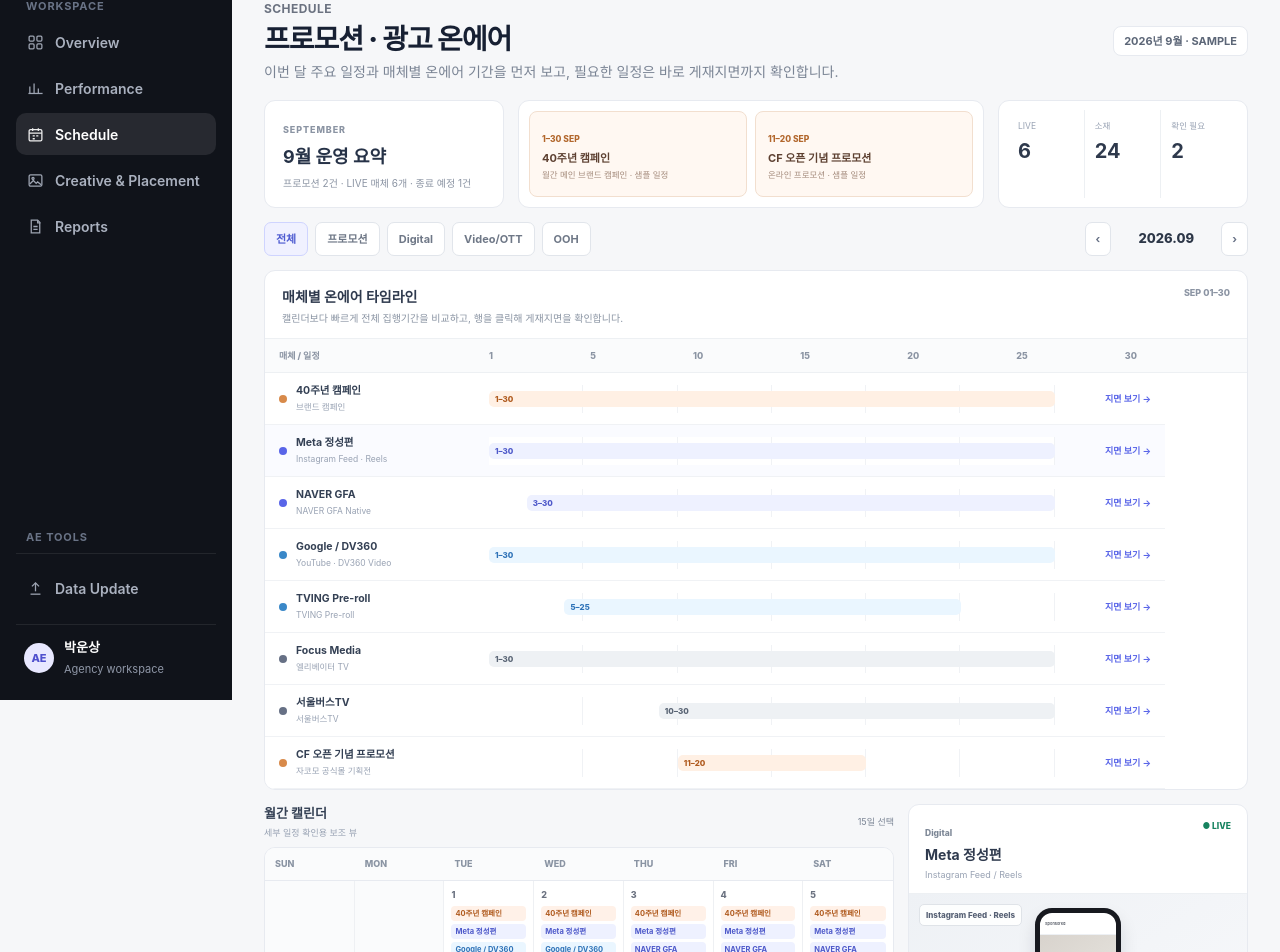
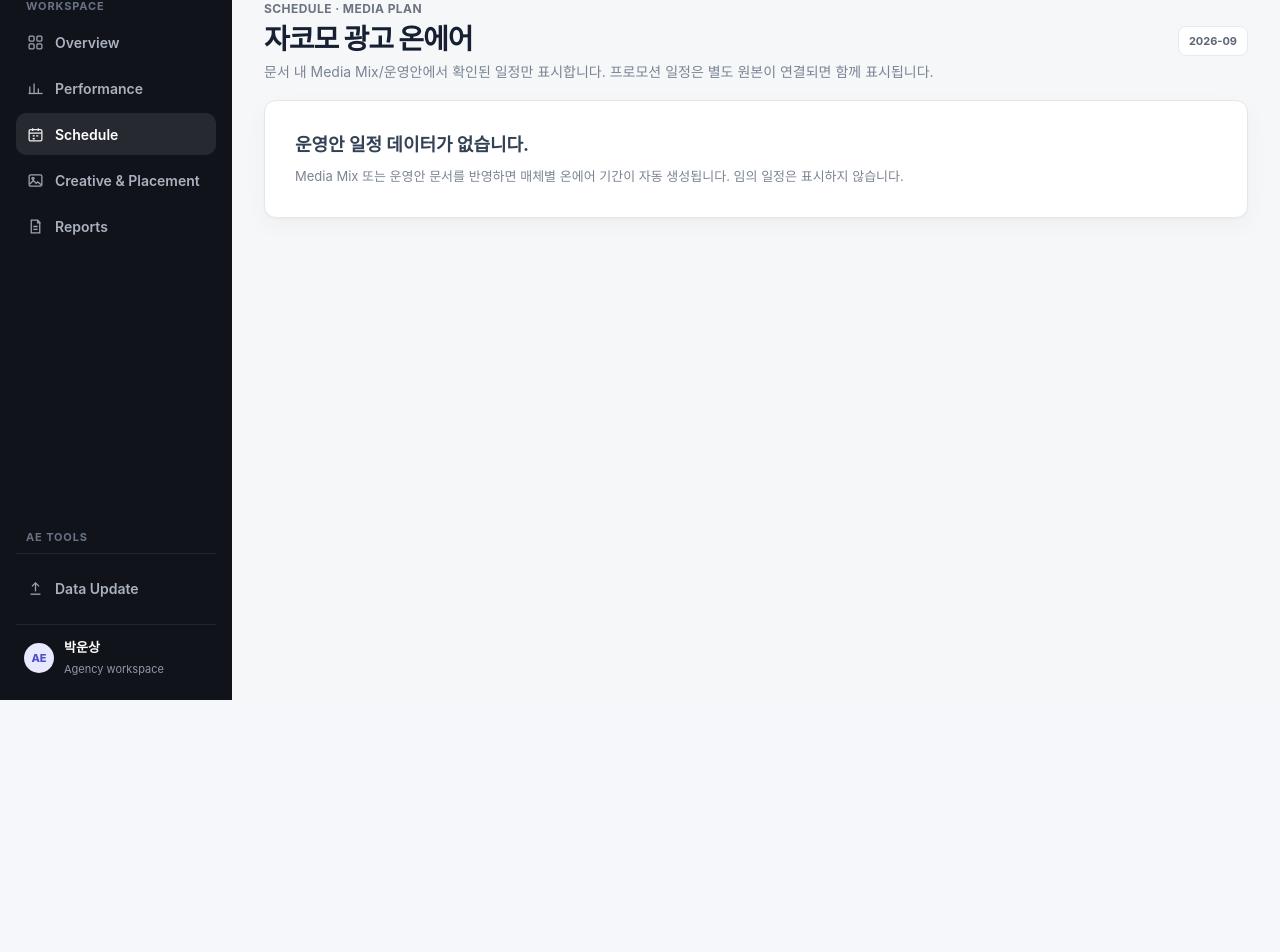
Before and after one commit to unz1020/Media-report_kor, a Next.js app: page /schedule in a window 1280 px wide. Shown: the part 100-1052 px from the top of the page. After the commit the page ends 800 px from the top, so only its background shows below. Built offline with nearby package versions, Linux system fonts and the light colour scheme.

Commit message:
feat: drive schedule from media plan source data only

```diff
--- a/app/(dashboard)/schedule/page.tsx
+++ b/app/(dashboard)/schedule/page.tsx
@@ -1,125 +1,55 @@
 "use client";
 
-import { useMemo, useState } from "react";
+import { useEffect, useMemo, useState } from "react";
+import { useWorkspace } from "@/components/workspace-context";
+import { publishedDatasetsFor, type PublishedDataset } from "@/lib/daily-report-store";
+import { formatKrw, mediaPlansFromDatasets } from "@/lib/reporting-data";
 import styles from "./schedule.module.css";
 
-type Category = "프로모션" | "Digital" | "Video/OTT" | "OOH";
-type PreviewType = "feed" | "video" | "ooh" | "promo";
+export default function SchedulePage() {
+  const { advertiser, month } = useWorkspace();
+  const [datasets, setDatasets] = useState<PublishedDataset[]>([]);
+  const [selectedIndex, setSelectedIndex] = useState(0);
 
-type ScheduleEvent = {
-  id: string;
-  title: string;
-  category: Category;
-  start: number;
-  end: number;
-  detail: string;
-  placement: string;
-  preview: PreviewType;
-};
+  useEffect(() => {
+    const load = () => setDatasets(publishedDatasetsFor(advertiser, month));
+    load(); window.addEventListener("media-report-daily-updated", load); window.addEventListener("storage", load);
+    return () => { window.removeEventListener("media-report-daily-updated", load); window.removeEventListener("storage", load); };
+  }, [advertiser, month]);
 
-const events: ScheduleEvent[] = [
-  { id:"campaign", title:"40주년 캠페인", category:"프로모션", start:1, end:30, detail:"월간 메인 브랜드 캠페인 · 샘플 일정", placement:"브랜드 캠페인", preview:"promo" },
-  { id:"meta", title:"Meta 정성편", category:"Digital", start:1, end:30, detail:"Instagram Feed / Reels", placement:"Instagram Feed · Reels", preview:"feed" },
-  { id:"naver", title:"NAVER GFA", category:"Digital", start:3, end:30, detail:"Native Feed · 프리미엄 가죽 소재", placement:"NAVER GFA Native", preview:"feed" },
-  { id:"google", title:"Google / DV360", category:"Video/OTT", start:1, end:30, detail:"YouTube / Video Reach", placement:"YouTube · DV360 Video", preview:"video" },
-  { id:"tving", title:"TVING Pre-roll", category:"Video/OTT", start:5, end:25, detail:"CTV/OTT 정성편 30s", placement:"TVING Pre-roll", preview:"video" },
-  { id:"focus", title:"Focus Media", category:"OOH", start:1, end:30, detail:"엘리베이터 TV · 서울/경기", placement:"엘리베이터 TV", preview:"ooh" },
-  { id:"bus", title:"서울버스TV", category:"OOH", start:10, end:30, detail:"신규 CF 런칭 소재", placement:"서울버스TV", preview:"ooh" },
-  { id:"promo", title:"CF 오픈 기념 프로모션", category:"프로모션", start:11, end:20, detail:"온라인 프로모션 · 샘플 일정", placement:"자코모 공식몰 기획전", preview:"promo" }
-];
+  const plans = useMemo(() => mediaPlansFromDatasets(datasets).filter((item) => !item.periodStart || item.periodStart.startsWith(month)), [datasets, month]);
+  const selected = plans[selectedIndex] ?? plans[0];
+  const monthNumber = Number(month.slice(5,7));
+  const daysInMonth = new Date(Number(month.slice(0,4)), monthNumber, 0).getDate();
 
-const promotions = events.filter((event) => event.category === "프로모션");
+  const timeline = useMemo(() => plans.map((plan, index) => {
+    const start = Number((plan.periodStart || `${month}-01`).slice(-2)) || 1;
+    const end = Number((plan.periodEnd || `${month}-${daysInMonth}`).slice(-2)) || daysInMonth;
+    return { plan, index, start: Math.max(1,start), end: Math.min(daysInMonth,end) };
+  }), [plans, month, daysInMonth]);
 
-const categoryClass: Record<Category, string> = {
-  "프로모션": styles.promo,
-  "Digital": styles.digital,
-  "Video/OTT": styles.video,
-  "OOH": styles.ooh
-};
+  return <>
+    <div className="page-head refined-head"><div><div className="eyebrow">Schedule · MEDIA PLAN</div><h1 className="page-title">{advertiser} 광고 온에어</h1><p className="page-desc">문서 내 Media Mix/운영안에서 확인된 일정만 표시합니다. 프로모션 일정은 별도 원본이 연결되면 함께 표시됩니다.</p></div><div className="page-meta"><span className="view-pill">{month}</span></div></div>
 
-function PlacementPreview({ event }: { event: ScheduleEvent }) {
-  if (event.preview === "ooh") return <div className={`${styles.preview} ${styles.previewOoh}`}><span className={styles.previewBadge}>{event.placement}</span><div className={styles.elevator}><div className={styles.screen}><small>JACOMO</small><strong>40TH</strong><span>소파는 결국 자코모.</span></div></div></div>;
-  if (event.preview === "video") return <div className={`${styles.preview} ${styles.previewVideo}`}><span className={styles.previewBadge}>{event.placement}</span><div className={styles.videoCanvas}><small>JACOMO 40TH</small><strong>소파는 결국 자코모.</strong><button type="button" aria-label="영상 재생">▶</button><div className={styles.videoBar}/></div></div>;
-  if (event.preview === "feed") return <div className={`${styles.preview} ${styles.previewFeed}`}><span className={styles.previewBadge}>{event.placement}</span><div className={styles.phone}><div className={styles.phoneHead}>Sponsored</div><div className={styles.phoneCreative}><small>JACOMO</small><strong>40TH</strong><span>소파는 결국 자코모.</span></div><div className={styles.phoneLines}><i/><i/><i/></div></div></div>;
-  return <div className={`${styles.preview} ${styles.previewPromo}`}><span className={styles.previewBadge}>{event.placement}</span><div className={styles.promoCanvas}><small>SEPTEMBER PROMOTION</small><strong>{event.title}</strong><span>{event.start}–{event.end} SEP</span></div></div>;
-}
-
-export default function SchedulePage() {
-  const [active, setActive] = useState<Category | "전체">("전체");
-  const [selectedDay, setSelectedDay] = useState(15);
-  const [selectedEvent, setSelectedEvent] = useState<ScheduleEvent>(events[1]);
-  const filtered = active === "전체" ? events : events.filter((event) => event.category === active);
-
-  const days = useMemo(() => {
-    const result: { day: number | null; events: ScheduleEvent[] }[] = [];
-    for (let i = 0; i < 2; i++) result.push({ day: null, events: [] });
-    for (let day = 1; day <= 30; day++) result.push({ day, events: filtered.filter((event) => day >= event.start && day <= event.end) });
-    while (result.length % 7 !== 0) result.push({ day: null, events: [] });
-    return result;
-  }, [filtered]);
-
-  const selectedEvents = filtered.filter((event) => selectedDay >= event.start && selectedDay <= event.end);
-
-  return (
-    <>
-      <div className="page-head refined-head">
-        <div>
-          <div className="eyebrow">Schedule</div>
-          <h1 className="page-title">프로모션 · 광고 온에어</h1>
-          <p className="page-desc">이번 달 주요 일정과 매체별 온에어 기간을 먼저 보고, 필요한 일정은 바로 게재지면까지 확인합니다.</p>
-        </div>
-        <div className="page-meta"><span className="view-pill">2026년 9월 · SAMPLE</span></div>
-      </div>
-
+    {!plans.length ? <section className="card card-pad empty-state"><h2>운영안 일정 데이터가 없습니다.</h2><p>Media Mix 또는 운영안 문서를 반영하면 매체별 온에어 기간이 자동 생성됩니다. 임의 일정은 표시하지 않습니다.</p></section> : <>
       <section className={styles.monthSummary}>
-        <div className={styles.summaryLead}><span>SEPTEMBER</span><strong>9월 운영 요약</strong><p>프로모션 2건 · LIVE 매체 6개 · 종료 예정 1건</p></div>
-        <div className={styles.promoSummary}>
-          {promotions.map((promo) => <button type="button" key={promo.id} className={styles.promoCard} onClick={() => setSelectedEvent(promo)}><span>{promo.start}–{promo.end} SEP</span><strong>{promo.title}</strong><small>{promo.detail}</small></button>)}
-        </div>
-        <div className={styles.summaryStats}><div><span>LIVE</span><strong>6</strong></div><div><span>소재</span><strong>24</strong></div><div><span>확인 필요</span><strong>2</strong></div></div>
+        <div className={styles.summaryLead}><span>{month}</span><strong>{monthNumber}월 운영 요약</strong><p>운영안 {plans.length}개 · 매체 {new Set(plans.map(item=>item.platform)).size}개</p></div>
+        <div className={styles.promoSummary}><div className={styles.promoCard}><span>프로모션</span><strong>원본 데이터 대기</strong><small>프로모션 일정 문서/메일이 연결되면 자동 반영</small></div></div>
+        <div className={styles.summaryStats}><div><span>운영안</span><strong>{plans.length}</strong></div><div><span>매체</span><strong>{new Set(plans.map(item=>item.platform)).size}</strong></div><div><span>Source</span><strong>{new Set(plans.map(item=>item.sourceSheet)).size}</strong></div></div>
       </section>
 
-      <div className={styles.toolbar}>
-        <div className={styles.filters}>
-          {(["전체","프로모션","Digital","Video/OTT","OOH"] as const).map((item) => <button key={item} className={`${styles.filter} ${active === item ? styles.filterActive : ""}`} onClick={() => setActive(item)}>{item}</button>)}
-        </div>
-        <div className={styles.monthNav}><button className={styles.monthButton}>‹</button><strong className={styles.monthLabel}>2026.09</strong><button className={styles.monthButton}>›</button></div>
-      </div>
-
       <section className={styles.timelineSection}>
-        <div className={styles.sectionHead}><div><h2>매체별 온에어 타임라인</h2><p>캘린더보다 빠르게 전체 집행기간을 비교하고, 행을 클릭해 게재지면을 확인합니다.</p></div><span>SEP 01–30</span></div>
+        <div className={styles.sectionHead}><div><h2>매체별 온에어 타임라인</h2><p>행을 클릭하면 운영안 상세를 확인합니다.</p></div><span>{month}</span></div>
         <div className={styles.gantt}>
-          <div className={styles.ganttHeader}><span>매체 / 일정</span><div className={styles.ganttDays}>{[1,5,10,15,20,25,30].map(day => <i key={day}>{day}</i>)}</div></div>
-          {filtered.map((event) => {
-            const left = ((event.start - 1) / 30) * 100;
-            const width = ((event.end - event.start + 1) / 30) * 100;
-            return <button type="button" key={event.id} className={`${styles.ganttRow} ${selectedEvent.id === event.id ? styles.ganttRowActive : ""}`} onClick={() => setSelectedEvent(event)}><div className={styles.ganttName}><span className={`${styles.categoryDot} ${categoryClass[event.category]}`}/><div><strong>{event.title}</strong><small>{event.placement}</small></div></div><div className={styles.ganttTrack}><span className={`${styles.ganttBar} ${categoryClass[event.category]}`} style={{left:`${left}%`,width:`${width}%`}}>{event.start}–{event.end}</span></div><span className={styles.viewPlacement}>지면 보기 →</span></button>;
+          <div className={styles.ganttHeader}><span>매체 / 상품</span><div className={styles.ganttDays}>{[1,5,10,15,20,25,daysInMonth].filter((v,i,a)=>a.indexOf(v)===i).map(day=><i key={day}>{day}</i>)}</div></div>
+          {timeline.map(({plan,index,start,end}) => {
+            const left=((start-1)/daysInMonth)*100; const width=((end-start+1)/daysInMonth)*100;
+            return <button key={`${plan.platform}-${plan.product}-${index}`} type="button" className={`${styles.ganttRow} ${selectedIndex===index?styles.ganttRowActive:""}`} onClick={()=>setSelectedIndex(index)}><div className={styles.ganttName}><span className={`${styles.categoryDot} ${styles.digital}`}/><div><strong>{plan.platform}</strong><small>{plan.product || plan.placement}</small></div></div><div className={styles.ganttTrack}><span className={`${styles.ganttBar} ${styles.digital}`} style={{left:`${left}%`,width:`${width}%`}}>{start}–{end}</span></div><span className={styles.viewPlacement}>운영안 보기 →</span></button>;
           })}
         </div>
       </section>
 
-      <div className={styles.mainGrid}>
-        <section className={styles.calendarWrap}>
-          <div className={styles.calendarTitle}><div><h2>월간 캘린더</h2><p>세부 일정 확인용 보조 뷰</p></div><span>{selectedDay}일 선택</span></div>
-          <div className={styles.calendar}>
-            <div className={styles.weekdays}>{["SUN","MON","TUE","WED","THU","FRI","SAT"].map((day) => <div key={day} className={styles.weekday}>{day}</div>)}</div>
-            <div className={styles.grid}>
-              {days.map((cell, index) => <button type="button" key={`${cell.day ?? "blank"}-${index}`} className={`${styles.day} ${cell.day ? "" : styles.dayOutside} ${cell.day === selectedDay ? styles.daySelected : ""} ${cell.day === 15 ? styles.dayToday : ""}`} onClick={() => cell.day && setSelectedDay(cell.day)} disabled={!cell.day}>
-                <div className={`${styles.date} ${cell.day ? "" : styles.dateMuted}`}>{cell.day ?? ""}</div>
-                <div className={styles.events}>{cell.events.slice(0,3).map((event) => <span key={event.id} className={`${styles.event} ${categoryClass[event.category]}`} onClick={(e) => { e.stopPropagation(); setSelectedEvent(event); }} title={event.title}>{event.title}</span>)}{cell.events.length > 3 && <span className={`${styles.event} ${styles.more}`}>+{cell.events.length - 3}</span>}</div>
-              </button>)}
-            </div>
-          </div>
-        </section>
-
-        <aside className={styles.placementPanel}>
-          <div className={styles.placementHead}><div><span>{selectedEvent.category}</span><h2>{selectedEvent.title}</h2><p>{selectedEvent.detail}</p></div><span className={styles.liveBadge}>● LIVE</span></div>
-          <PlacementPreview event={selectedEvent}/>
-          <div className={styles.placementMeta}><div><span>집행기간</span><strong>09.{String(selectedEvent.start).padStart(2,"0")} – 09.{String(selectedEvent.end).padStart(2,"0")}</strong></div><div><span>게재지면</span><strong>{selectedEvent.placement}</strong></div><div><span>최근 게재 확인</span><strong>09.14</strong></div></div>
-          <button type="button" className={styles.openCreative}>Creative & Placement에서 상세 보기 →</button>
-          <div className={styles.dayList}><h3>9월 {selectedDay}일 진행 중</h3>{selectedEvents.map((event) => <button type="button" key={event.id} onClick={() => setSelectedEvent(event)}><span className={`${styles.categoryDot} ${categoryClass[event.category]}`}/><div><strong>{event.title}</strong><small>{event.placement}</small></div></button>)}</div>
-        </aside>
-      </div>
-    </>
-  );
+      {selected && <section className="card section-space report-panel"><div className="report-panel-head"><div><h2>{selected.platform} · {selected.product || selected.placement}</h2><p>{selected.sourceSheet}</p></div><span className="view-pill">Source plan</span></div><div className="table-wrap report-table-wrap"><table className="report-table"><tbody><tr><th>집행기간</th><td>{selected.periodStart || "-"} – {selected.periodEnd || "-"}</td><th>예산</th><td>{formatKrw(selected.budget)}</td></tr><tr><th>기기</th><td>{selected.device || "-"}</td><th>소재</th><td>{selected.creativeType || "-"}</td></tr><tr><th>타겟팅</th><td colSpan={3}>{selected.target || "-"}</td></tr></tbody></table></div><div className="card-pad empty-inline">게재지면 이미지/랜딩 URL은 Creative & Placement 원본이 연결되면 이 운영안과 자동 매칭합니다.</div></section>}
+    </>}
+  </>;
 }
```
